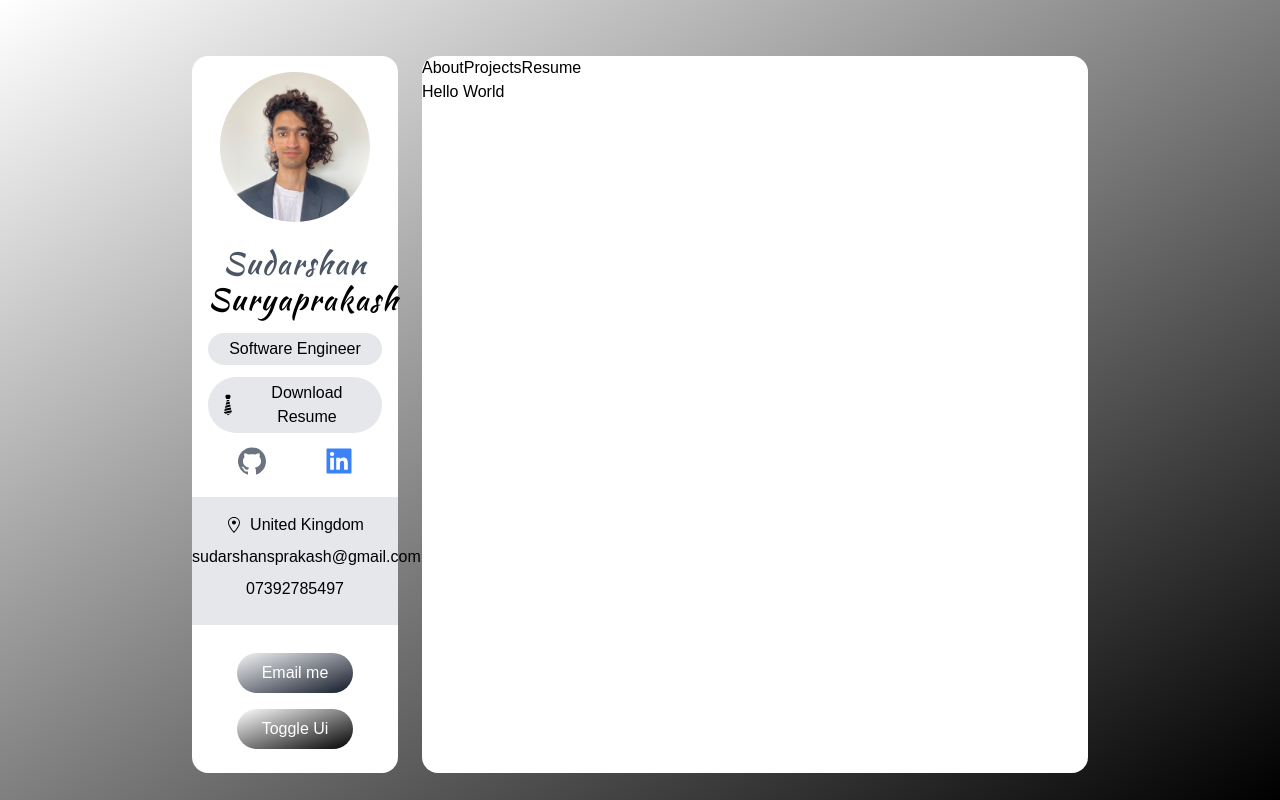
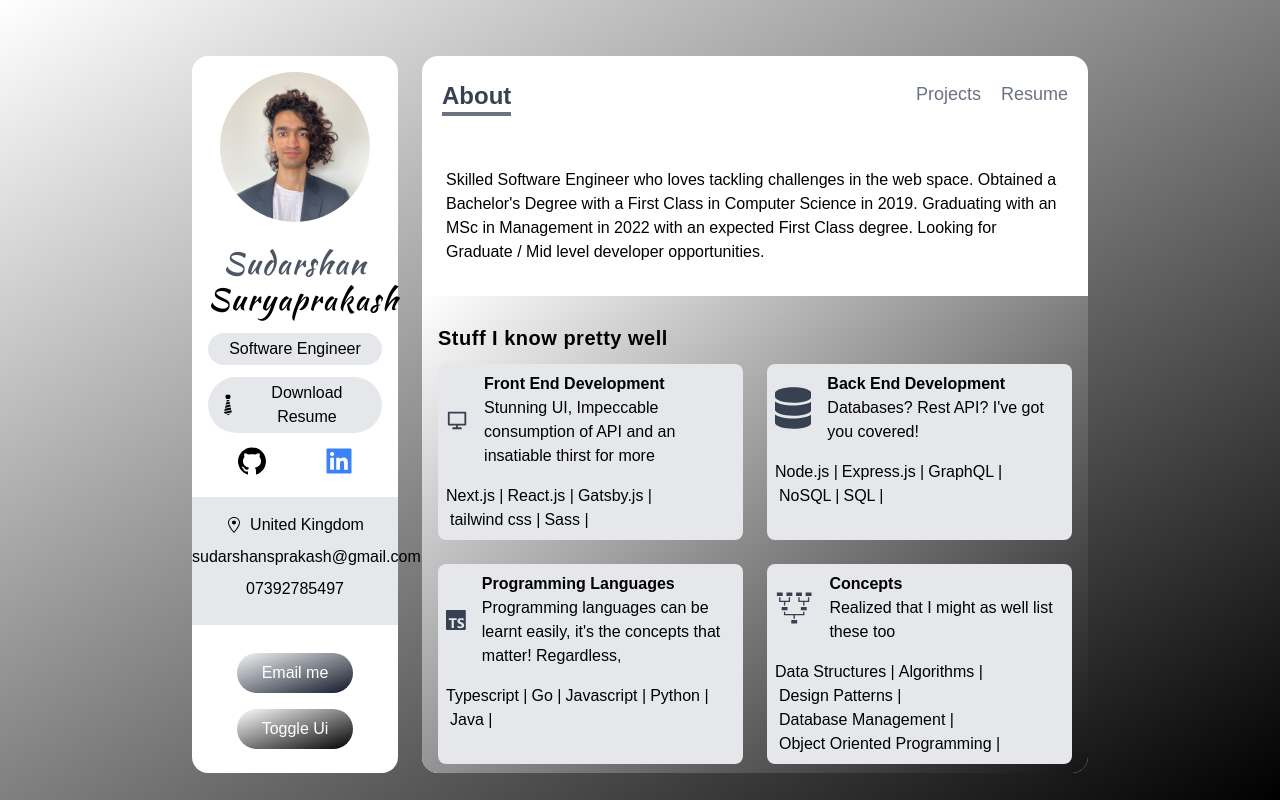
Before and after one commit to SudarshanSuryaprakash/Portfolio, a Next.js app: page / in a window 1280 px wide. Built offline with nearby package versions, Linux system fonts and the light colour scheme.

Commit message:
feat(About): added an about page that consumes static data

```diff
--- /dev/null
+++ b/Components/NavItem.tsx
@@ -0,0 +1,23 @@
+import React, { FunctionComponent } from 'react';
+import Link from 'next/link';
+
+const NavItem: FunctionComponent<{
+  activePage: string;
+  setActivePage: Function;
+  page: string;
+  route: string;
+}> = ({ activePage, page, route, setActivePage }) => {
+  return activePage !== page ? (
+    <Link href={route}>
+      <a>
+        <span
+          className='hover:text-gray-700'
+          onClick={() => setActivePage(page)}
+        >
+          {page}
+        </span>
+      </a>
+    </Link>
+  ) : null;
+};
+export default NavItem;
--- a/Components/Navbar.tsx
+++ b/Components/Navbar.tsx
@@ -1,36 +1,43 @@
-import React, { useState } from 'react'
-import Link from 'next/link'
+import React, { FunctionComponent, useEffect, useState } from 'react';
+import Link from 'next/link';
+import { useRouter } from 'next/router';
+import NavItem from './NavItem';
 
 const Navbar = () => {
-  const [activePage, setactivePage] = useState('')
+  const { pathname } = useRouter();
+  const [activePage, setactivePage] = useState<string>('');
+  useEffect(() => {
+    if (pathname === '/') setactivePage('About');
+    else if (pathname === '/resume') setactivePage('Resume');
+    else if (pathname === '/projects') setactivePage('Projects');
+  }, [pathname]);
   return (
-    <div>
-      <span>{activePage}</span>
-      <div>
-        {activePage !== 'about' && (
-          <Link href='/'>
-            <a>
-              <span>About</span>
-            </a>
-            </Link>
-        )}
-        {activePage !== 'about' && (
-          <Link href='/projects'>
-            <a>
-              <span>Projects</span>
-            </a>
-            </Link>
-        )}
-        {activePage !== 'resume' && (
-          <Link href='/resume'>
-            <a>
-              <span>Resume</span>
-            </a>
-            </Link>
-        )}
+    <div className='flex justify-between px-5 py-3 my-3'>
+      <span className='font-bold text-gray-700 text-xl border-b-4 border-gray-500 md:text-2xl'>
+        {activePage}
+      </span>
+      <div className='text-gray-500 text-lg space-x-5 flex'>
+        <NavItem
+          activePage={activePage}
+          setActivePage={setactivePage}
+          page='About'
+          route='/'
+        />
+        <NavItem
+          activePage={activePage}
+          setActivePage={setactivePage}
+          page='Projects'
+          route='/projects'
+        />
+        <NavItem
+          activePage={activePage}
+          setActivePage={setactivePage}
+          page='Resume'
+          route='/resume'
+        />
       </div>
     </div>
-  )
-}
+  );
+};
 
-export default Navbar
+export default Navbar;
--- a/Components/Sidebar.tsx
+++ b/Components/Sidebar.tsx
@@ -1,45 +1,52 @@
-import React from "react";
-import { AiFillGithub, AiFillLinkedin } from "react-icons/ai";
-import { GoLocation } from "react-icons/go";
-import { GiTie } from "react-icons/gi";
-import Link from "next/link";
-import Image from "next/image";
+import React from 'react';
+import { AiFillGithub, AiFillLinkedin } from 'react-icons/ai';
+import { GoLocation } from 'react-icons/go';
+import { GiTie } from 'react-icons/gi';
+import Link from 'next/link';
+import Image from 'next/image';
 
 const Sidebar = () => {
   return (
     <div>
       <Image
-        src="/SudarshanOfficial.jpg"
-        width="150"
-        height="150"
-        className="w-32 h-32 mx-auto rounded-full"
+        src='/SudarshanOfficial.jpg'
+        width='150'
+        height='150'
+        className='w-32 h-32 mx-auto rounded-full'
+        alt='Sudarshan'
       />
-      <h3 className="my-4 text-3xl font-medium tracking-wider font-kaushan">
+      <h3 className='my-4 text-3xl font-medium tracking-wider font-kaushan'>
         <span className='text-gray-600'>Sudarshan </span>
         Suryaprakash
       </h3>
-      <p className="px-2 py-1 my-3 bg-gray-200 rounded-full">
+      <p className='px-2 py-1 my-3 bg-gray-200 rounded-full'>
         Software Engineer
       </p>
       <a
-        className="flex items-center justify-center px-2 py-1 my-3 bg-gray-200 rounded-full"
-        href="#"
-        download="SudarshanResume2021"
+        className='flex items-center justify-center px-2 py-1 my-3 bg-gray-200 rounded-full'
+        href='#'
+        download='SudarshanResume2021'
       >
-        <GiTie className="w-6 h-6" />
+        <GiTie className='w-6 h-6' />
         Download Resume
       </a>
       {/* social icons */}
-      <div className="flex justify-around">
-        <Link href="https://github.com/SudarshanSuryaprakash">
-          <AiFillGithub className="w-8 h-8 text-gray-500 cursor-pointer" />
+      <div className='flex justify-around'>
+        <Link passHref href='https://github.com/SudarshanSuryaprakash'>
+          <AiFillGithub className='w-8 h-8 text-black cursor-pointer' />
         </Link>
-        <Link href="https://www.linkedin.com/in/sudarshan-suryaprakash-b5ab1b190/">
-          <AiFillLinkedin className="w-8 h-8 text-blue-500 cursor-pointer" />
+        <Link
+          passHref
+          href='https://www.linkedin.com/in/sudarshan-suryaprakash-b5ab1b190/'
+        >
+          <AiFillLinkedin className='w-8 h-8 text-blue-500 cursor-pointer' />
         </Link>
       </div>
       {/* address */}
-      <div className='py-4 my-5 bg-gray-200' style={{marginLeft: '-1rem', marginRight: '-1rem'}}>
+      <div
+        className='py-4 my-5 bg-gray-200'
+        style={{ marginLeft: '-1rem', marginRight: '-1rem' }}
+      >
         <div className='flex items-center justify-center space-x-2'>
           <GoLocation />
           <span>United Kingdom</span>
@@ -48,8 +55,15 @@ const Sidebar = () => {
         <p className='my-2'>07392785497</p>
       </div>
       {/* Email and toggle UI buttons */}
-      <button onClick={()=> window.open('mailto:sudarshansprakash@gmail.com')} className='w-8/12 px-5 py-2 my-2 text-white rounded-full focus:outline-none bg-gradient-to-br from-gray-100 to-gray-900'>Email me</button>
-      <button className='w-8/12 px-5 py-2 my-2 text-white rounded-full bg-gradient-to-br from-white to-black focus:outline-none '>Toggle Ui</button>
+      <button
+        onClick={() => window.open('mailto:sudarshansprakash@gmail.com')}
+        className='w-8/12 px-5 py-2 my-2 text-white rounded-full focus:outline-none bg-gradient-to-br from-gray-100 to-gray-900'
+      >
+        Email me
+      </button>
+      <button className='w-8/12 px-5 py-2 my-2 text-white rounded-full bg-gradient-to-br from-white to-black focus:outline-none '>
+        Toggle Ui
+      </button>
     </div>
   );
 };
--- /dev/null
+++ b/Components/SkillCard.tsx
@@ -0,0 +1,24 @@
+import { FunctionComponent } from 'react';
+import { ISkill } from '../SkillsData/types';
+const SkillCard: FunctionComponent<{ skill: ISkill }> = ({
+  skill: { tech, description, title, Icon },
+}) => {
+  return (
+    <div className='flex flex-col items-center '>
+      <div className='p-2 items-center flex space-x-4'>
+        <Icon className='w-12 h-12 text-gray-700' />
+        <div>
+          <h4 className='font-bold'>{title}</h4>
+          <p>{description}</p>
+        </div>
+      </div>
+      <div className='flex space-x-1 flex-wrap m-2'>
+        {tech.map((techItem) => {
+          return <p key={techItem}>{techItem} | </p>;
+        })}
+      </div>
+    </div>
+  );
+};
+
+export default SkillCard;
--- /dev/null
+++ b/SkillsData/data.ts
@@ -0,0 +1,41 @@
+import { IconType } from 'react-icons';
+import { RiComputerLine } from 'react-icons/ri';
+import { FaDatabase } from 'react-icons/fa';
+import { SiTypescript } from 'react-icons/si';
+import { GiFamilyTree } from 'react-icons/gi';
+import { ISkill } from './types';
+
+export const skills: ISkill[] = [
+  {
+    title: 'Front End Development',
+    description:
+      'Stunning UI, Impeccable consumption of API and an insatiable thirst for more',
+    tech: ['Next.js', 'React.js', 'Gatsby.js', 'tailwind css', 'Sass'],
+    Icon: RiComputerLine,
+  },
+  {
+    title: 'Back End Development',
+    description: "Databases? Rest API? I've got you covered!",
+    tech: ['Node.js', 'Express.js', 'GraphQL', 'NoSQL', 'SQL'],
+    Icon: FaDatabase,
+  },
+  {
+    title: 'Programming Languages',
+    description:
+      "Programming languages can be learnt easily, it's the concepts that matter! Regardless, ",
+    tech: ['Typescript', 'Go', 'Javascript', 'Python', 'Java'],
+    Icon: SiTypescript,
+  },
+  {
+    title: 'Concepts',
+    description: 'Realized that I might as well list these too',
+    tech: [
+      'Data Structures',
+      'Algorithms',
+      'Design Patterns',
+      'Database Management',
+      'Object Oriented Programming',
+    ],
+    Icon: GiFamilyTree,
+  },
+];
--- a/pages/_app.tsx
+++ b/pages/_app.tsx
@@ -1,8 +1,8 @@
-import '../styles/globals.css'
-import type { AppProps } from 'next/app'
+import '../styles/globals.css';
+import type { AppProps } from 'next/app';
 
-import Navbar from '../Components/Navbar'
-import Sidebar from '../Components/Sidebar'
+import Navbar from '../Components/Navbar';
+import Sidebar from '../Components/Sidebar';
 
 function MyApp({ Component, pageProps }: AppProps) {
   return (
@@ -10,11 +10,11 @@ function MyApp({ Component, pageProps }: AppProps) {
       <div className='p-4 text-center bg-white col-span-12 lg:col-span-3 rounded-2xl'>
         <Sidebar />
       </div>
-      <div className='bg-white col-span-12 lg:col-span-9 rounded-2xl'>
+      <div className='overflow-hidden bg-white col-span-12 lg:col-span-9 rounded-2xl'>
         <Navbar />
         <Component {...pageProps} />
       </div>
     </div>
-  )
+  );
 }
-export default MyApp
+export default MyApp;
--- a/pages/index.tsx
+++ b/pages/index.tsx
@@ -1,9 +1,46 @@
-import type { NextPage } from 'next'
+/* eslint-disable react/no-unescaped-entities */
+import type { NextPage } from 'next';
+import { skills } from '../SkillsData/data';
+import SkillCard from '../Components/SkillCard';
 
 const Home: NextPage = () => {
   return (
-    <p>Hello World</p>
-  )
-}
+    <div className='flex flex-grow lg:mt-6 md:mt-6 flex-col px-6 pt-1 '>
+      <h5 className='my-3 font-medium'>
+        Skilled Software Engineer who loves tackling challenges in the web
+        space. Obtained a Bachelor's Degree with a First Class in Computer
+        Science in 2019. Graduating with an MSc in Management in 2022 with an
+        expected First Class degree. Looking for Graduate / Mid level developer
+        opportunities.
+      </h5>
+      <div
+        className='flex-grow p-4 mt-5 bg-gradient-to-br from-bg-gray-100 to-bg-gray-700 '
+        style={{ marginLeft: '-1.5rem', marginRight: '-1.5rem' }}
+      >
+        <h6 className='my-3 font-bold text-xl tracking-wide'>
+          Stuff I know pretty well
+        </h6>
+        <div className='grid gap-6 lg:grid-cols-2'>
+          {skills.map((skill) => (
+            <div
+              className='bg-gray-200 rounded-lg lg:col-span-1'
+              key={skill.title}
+            >
+              <SkillCard skill={skill} />
+            </div>
+          ))}
+        </div>
+        <div className='my-3 text-white'>
+          Most importantly, I know how to <b>google</b>, and to ask for help
+          when necessary!
+        </div>
+        <div className='my-3 text-white'>
+          Text Editor of choice? Vim. If I use VSCode, I have my vim key
+          bindings on there!
+        </div>
+      </div>
+    </div>
+  );
+};
 
-export default Home
+export default Home;
```
Also changed, not shown: SkillsData/types.d.ts (added, +8 -0 lines).
